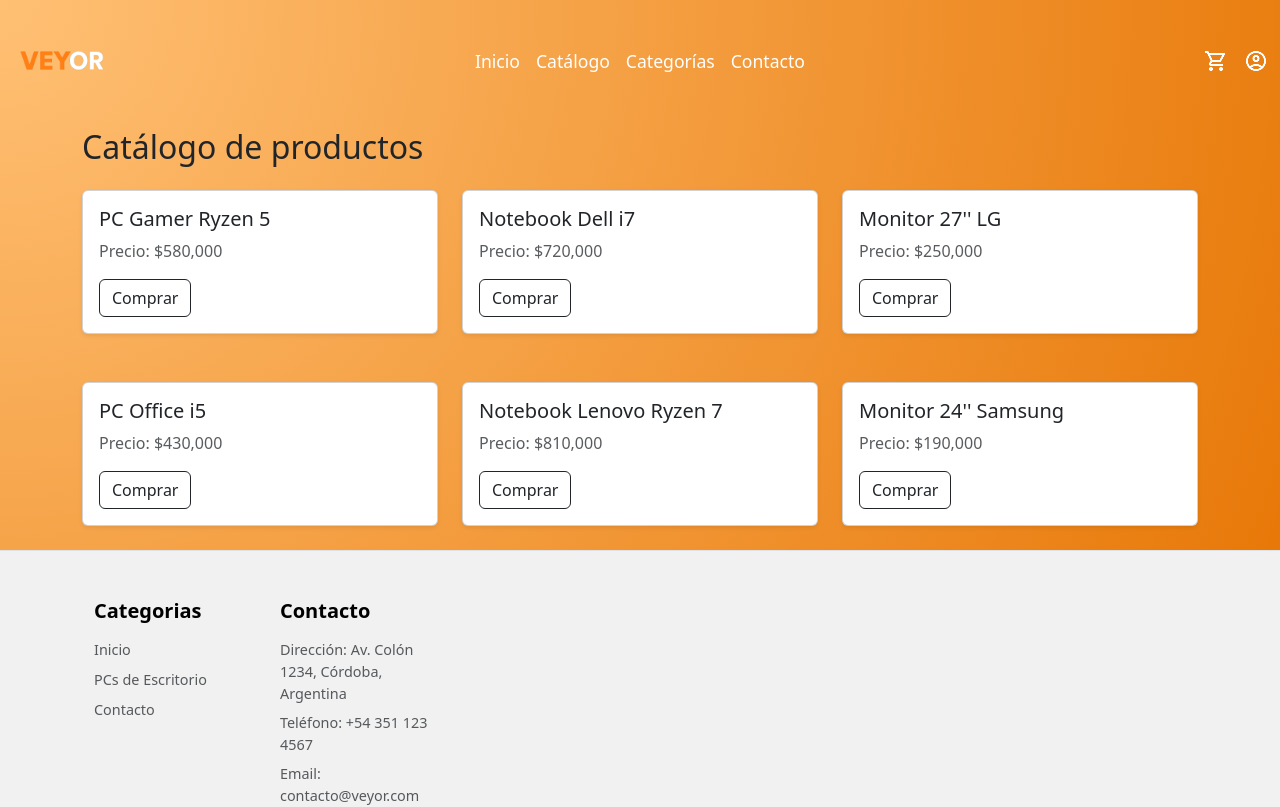
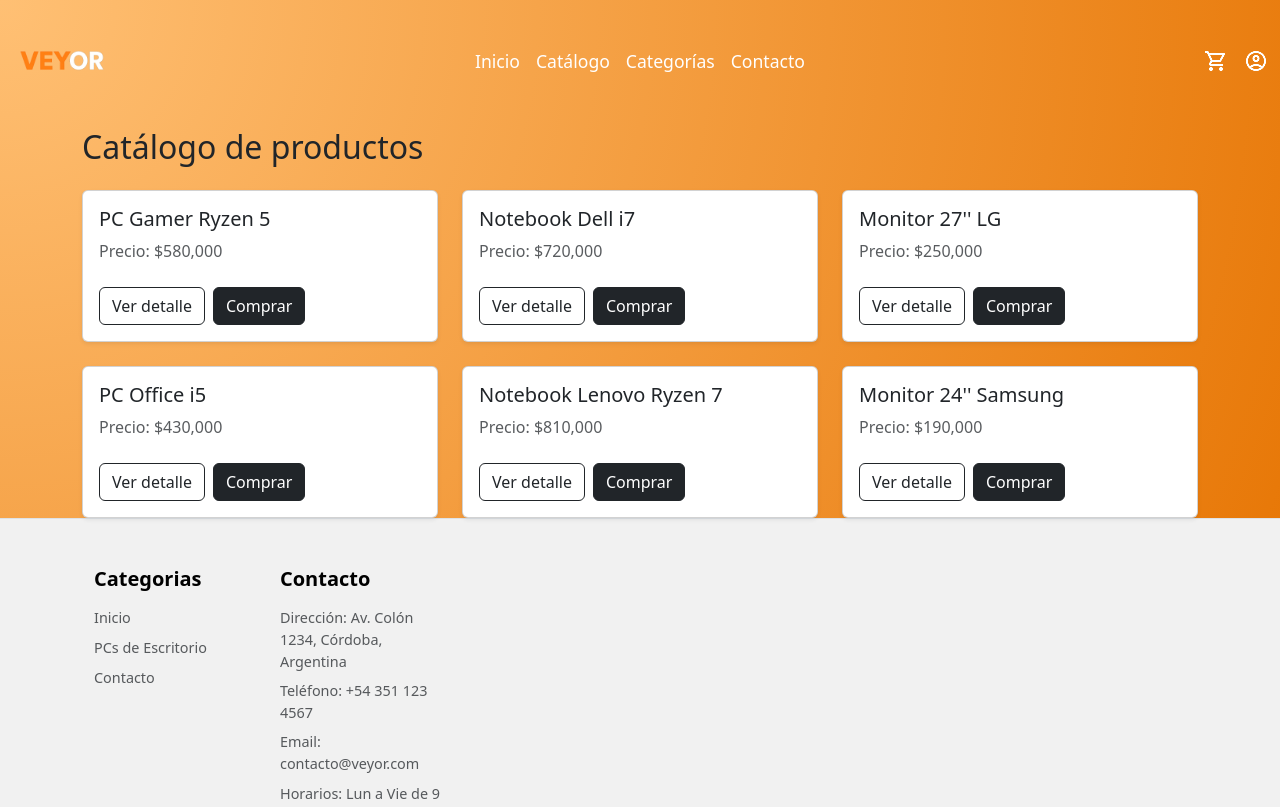
Before and after one commit to pablovenica7/Tech-Ecommerce, a React (Vite) app: page /catalogo in a window 1280 px wide. Shown: the top 807 px of the page. Built offline with nearby package versions, Linux system fonts and the light colour scheme.

Commit message:
Update Producto.jsx

```diff
--- a/src/components/Producto.jsx
+++ b/src/components/Producto.jsx
@@ -1,10 +1,22 @@
+import { Link } from "react-router-dom";
+
 export function Producto(props) {
+  const { id, nombre, precio } = props;
+
   return (
-    <div className="card mb-4 shadow-sm">
-      <div className="card-body">
-        <h5 className="card-title">{props.nombre}</h5>
-        <p className="card-text text-muted">Precio: ${props.precio.toLocaleString()}</p>
-        <button className="btn btn-outline-dark">Comprar</button>
+    <div className="card h-100 shadow-sm">
+      <div className="card-body d-flex flex-column">
+        <h5 className="card-title">{nombre}</h5>
+        <p className="card-text text-muted mb-4">Precio: ${precio.toLocaleString()}</p>
+
+        <div className="mt-auto d-flex gap-2">
+          <Link className="btn btn-outline-dark" to={`/producto/${id}`}>
+            Ver detalle
+          </Link>
+          <Link className="btn btn-dark" to={`/producto/${id}`}>
+            Comprar
+          </Link>
+        </div>
       </div>
     </div>
   );
```
